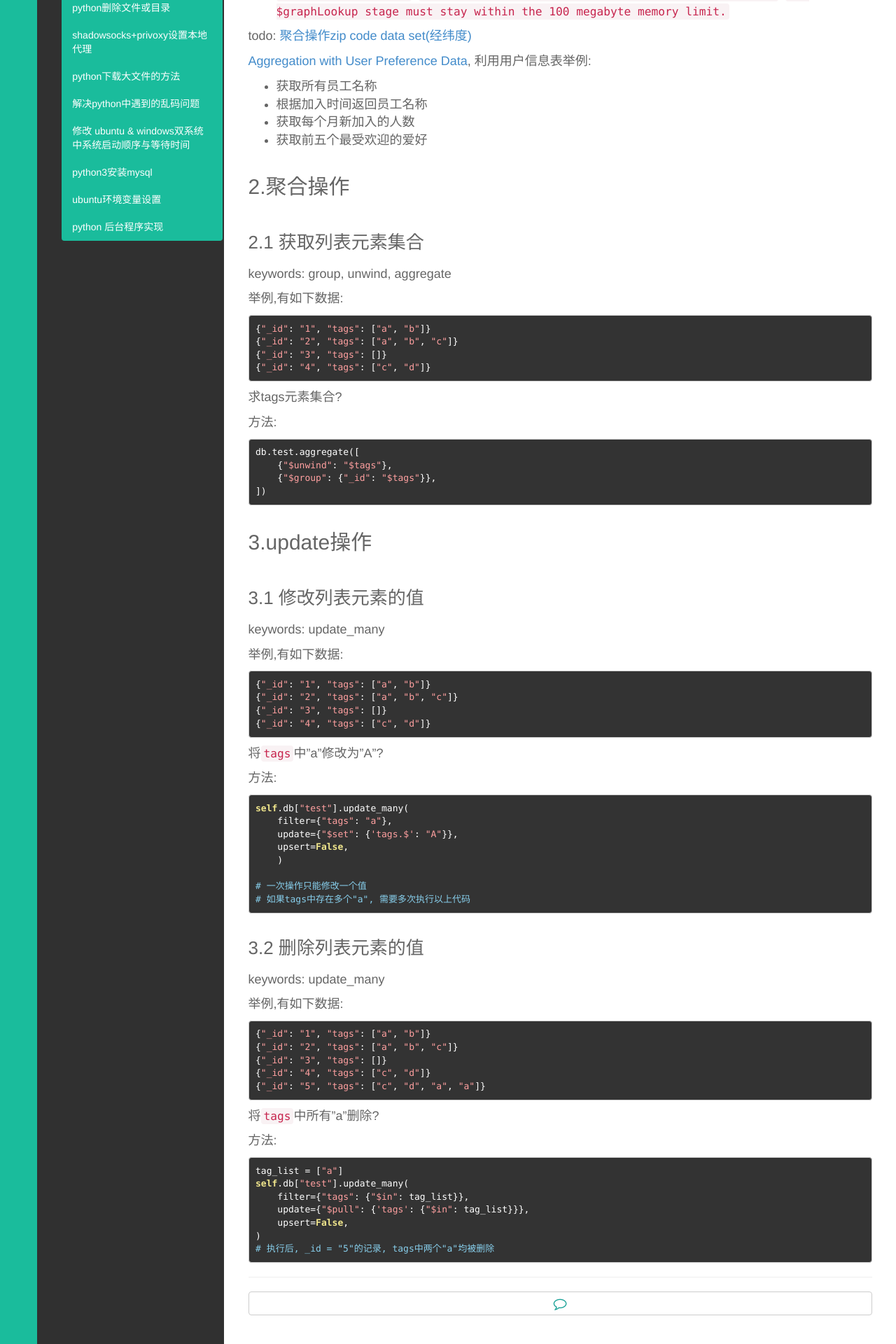
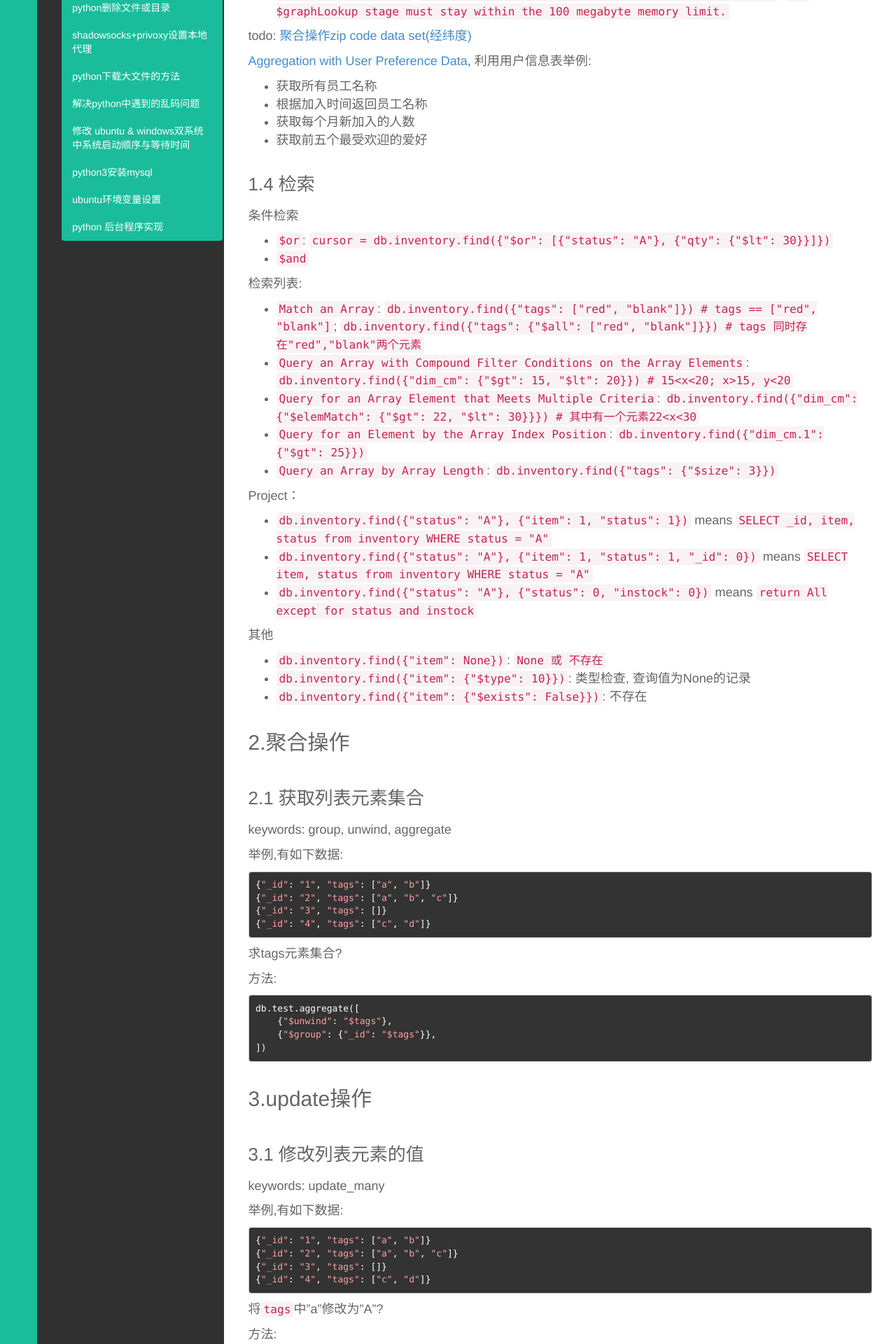
Before and after one commit to fengrk/frkhit.github.io, a Jekyll site: the page built from _posts/blog/2019-03-18-mongo_note.md, in a window 1280 px wide. Shown: the part 1164-3084 px from the top of the page at 70% size. Built offline with Jekyll 4.4.1, drawn with Linux system fonts in a browser that asks for light colours; Markdown is read by kramdown in place of the engine named in the settings.

Commit message:
Update 2019-03-18-mongo_note.md

```diff
--- a/_posts/blog/2019-03-18-mongo_note.md
+++ b/_posts/blog/2019-03-18-mongo_note.md
@@ -54,6 +54,30 @@ todo: [聚合操作zip code data set(经纬度)](https://docs.mongodb.com/manual
 - 根据加入时间返回员工名称
 - 获取每个月新加入的人数
 - 获取前五个最受欢迎的爱好
+
+### 1.4 检索
+
+条件检索
+- `$or`: `cursor = db.inventory.find({"$or": [{"status": "A"}, {"qty": {"$lt": 30}}]})`
+- `$and`
+
+检索列表:
+- `Match an Array`: `db.inventory.find({"tags": ["red", "blank"]}) # tags == ["red", "blank"]`; `db.inventory.find({"tags": {"$all": ["red", "blank"]}}) # tags 同时存在"red","blank"两个元素`
+- `Query an Array with Compound Filter Conditions on the Array Elements`: `db.inventory.find({"dim_cm": {"$gt": 15, "$lt": 20}}) # 15<x<20; x>15, y<20`
+- `Query for an Array Element that Meets Multiple Criteria`: `db.inventory.find({"dim_cm": {"$elemMatch": {"$gt": 22, "$lt": 30}}}) # 其中有一个元素22<x<30`
+- `Query for an Element by the Array Index Position`: `db.inventory.find({"dim_cm.1": {"$gt": 25}})`
+- `Query an Array by Array Length`: `db.inventory.find({"tags": {"$size": 3}})`
+
+Project：
+- `db.inventory.find({"status": "A"}, {"item": 1, "status": 1})` means `SELECT _id, item, status from inventory WHERE status = "A"`
+- `db.inventory.find({"status": "A"}, {"item": 1, "status": 1, "_id": 0})` means `SELECT item, status from inventory WHERE status = "A"`
+- `db.inventory.find({"status": "A"}, {"status": 0, "instock": 0})` means `return All except for status and instock`
+
+
+其他
+- `db.inventory.find({"item": None})`: `None 或 不存在`
+- `db.inventory.find({"item": {"$type": 10}})`: 类型检查, 查询值为None的记录
+- `db.inventory.find({"item": {"$exists": False}})`: 不存在
 
 
 ## 2.聚合操作
```
